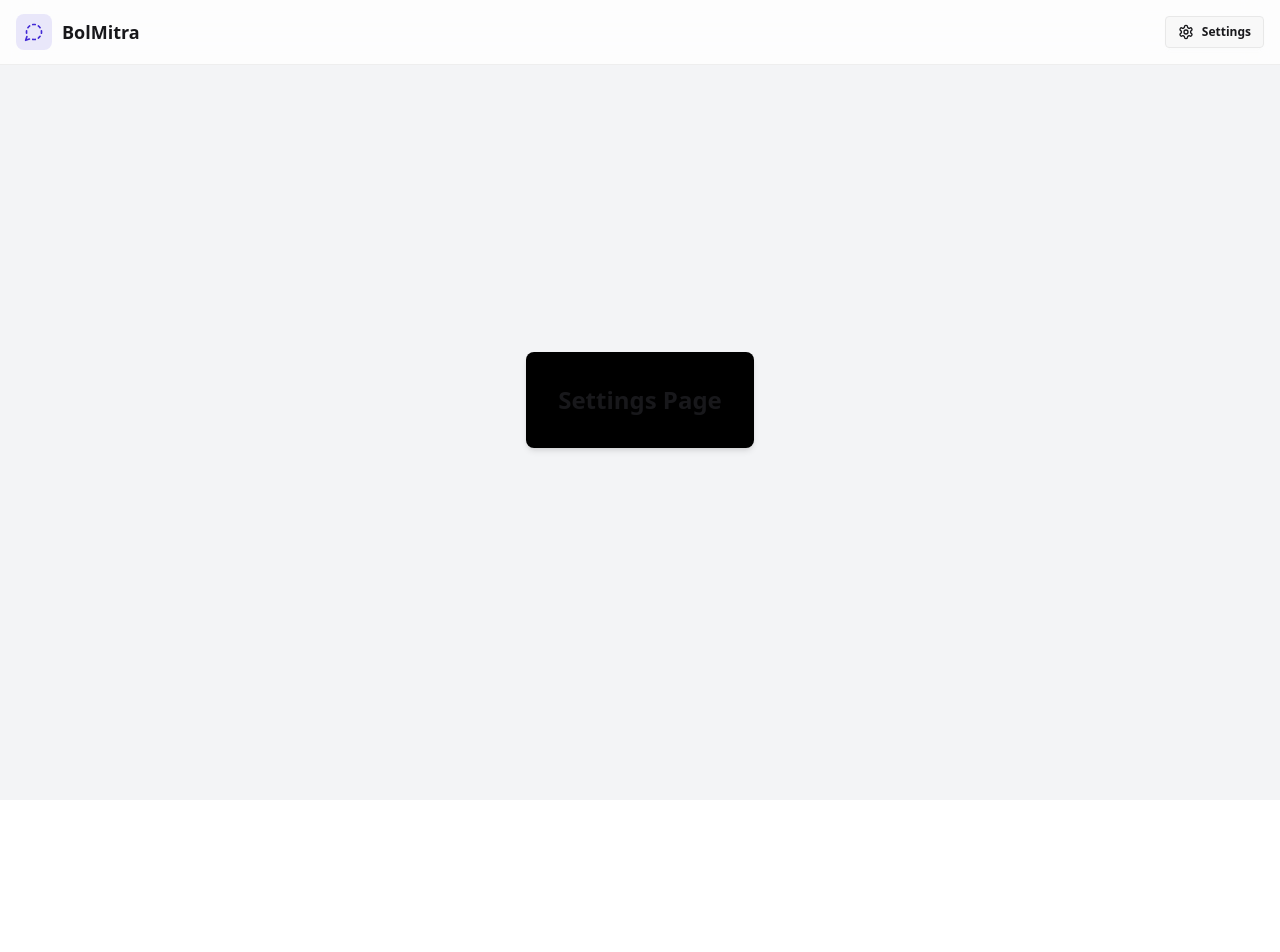
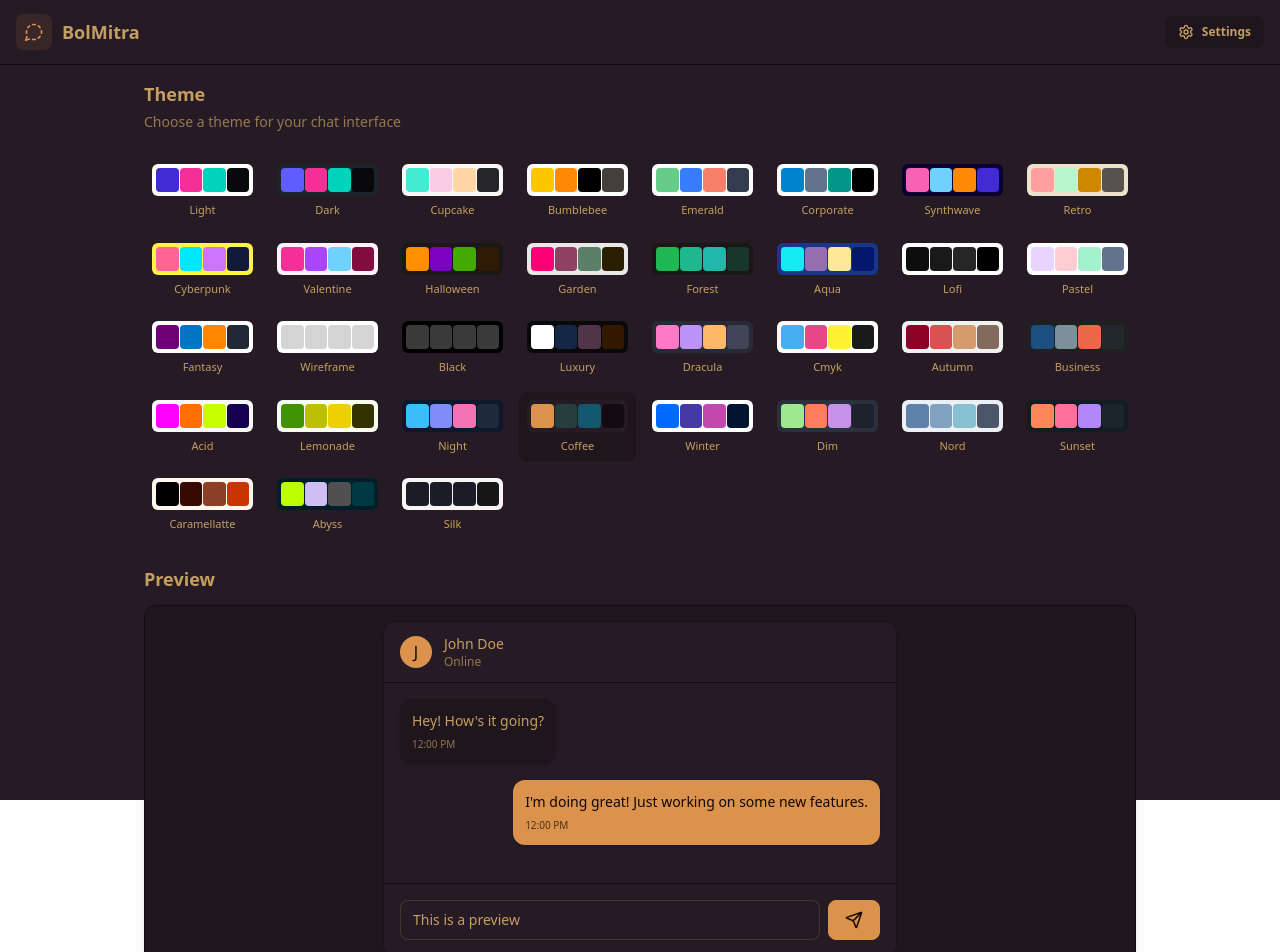
Before and after one commit to Niraj-Node/BolMitra, a React (Vite) app in the folder frontend/: page /settings in a window 1280 px wide. Shown: the top 952 px of the page. Before the commit the page ends 800 px from the top, so only its background shows below. Built offline with nearby package versions, Linux system fonts and the light colour scheme; no server answers.

Commit message:
feat: Themes & BugFix: Profile UI

```diff
--- a/frontend/src/App.jsx
+++ b/frontend/src/App.jsx
@@ -8,6 +8,7 @@
 
 import { Routes, Route, Navigate } from "react-router-dom";
 import { useAuthStore } from "./store/useAuthStore";
+import { useThemeStore } from "./store/useThemeStore";
 import { useEffect } from "react";
 
 import { Loader } from "lucide-react";
@@ -15,6 +16,7 @@
 
 const App = () => {
   const { authUser, checkAuth, isCheckingAuth } = useAuthStore();
+  const { theme } = useThemeStore();
 
   useEffect(() => {
     checkAuth();
@@ -30,7 +32,7 @@
     );
 
   return (
-    <div>
+    <div data-theme={theme}>
       <Navbar />
 
       <Routes>
--- /dev/null
+++ b/frontend/src/constants/index.js
@@ -0,0 +1,37 @@
+export const THEMES = [
+  "light",
+  "dark",
+  "cupcake",
+  "bumblebee",
+  "emerald",
+  "corporate",
+  "synthwave",
+  "retro",
+  "cyberpunk",
+  "valentine",
+  "halloween",
+  "garden",
+  "forest",
+  "aqua",
+  "lofi",
+  "pastel",
+  "fantasy",
+  "wireframe",
+  "black",
+  "luxury",
+  "dracula",
+  "cmyk",
+  "autumn",
+  "business",
+  "acid",
+  "lemonade",
+  "night",
+  "coffee",
+  "winter",
+  "dim",
+  "nord",
+  "sunset",
+  "caramellatte",
+  "abyss",
+  "silk",
+];
--- a/frontend/src/index.css
+++ b/frontend/src/index.css
@@ -1,2 +1,4 @@
 @import "tailwindcss";
-@plugin "daisyui";
+@plugin "daisyui" {
+  themes: all;
+}
--- a/frontend/src/pages/ProfilePage.jsx
+++ b/frontend/src/pages/ProfilePage.jsx
@@ -11,7 +11,6 @@
     if (!file) return;
 
     const reader = new FileReader();
-
     reader.readAsDataURL(file);
 
     reader.onload = async () => {
@@ -24,32 +23,28 @@
   return (
     <div className="h-screen pt-20">
       <div className="max-w-2xl mx-auto p-4 py-8">
-        <div className="bg-base-300 rounded-xl p-6 space-y-8">
+        <div className="bg-base-300 rounded-xl p-6 space-y-8 text-base-content">
+          {/* Heading */}
           <div className="text-center">
-            <h1 className="text-2xl font-semibold ">Profile</h1>
-            <p className="mt-2">Your profile information</p>
+            <h1 className="text-2xl font-semibold">Profile</h1>
+            <p className="mt-2 opacity-80">Your profile information</p>
           </div>
 
-          {/* avatar upload section */}
-
+          {/* Avatar Upload */}
           <div className="flex flex-col items-center gap-4">
             <div className="relative">
               <img
                 src={selectedImg || authUser.profilePic || "/avatar.png"}
                 alt="Profile"
-                className="size-32 rounded-full object-cover border-4 "
+                className="size-32 rounded-full object-cover border-4 border-base-100"
               />
               <label
                 htmlFor="avatar-upload"
-                className={`
-                  absolute bottom-0 right-0
-                  bg-base-content hover:scale-105
-                  p-2 rounded-full cursor-pointer
-                  transition-all duration-200
-                  ${isUpdatingProfile ? "animate-pulse pointer-events-none" : ""}
-                `}
+                className={`absolute bottom-0 right-0 bg-base-content hover:scale-105 p-2 rounded-full cursor-pointer transition-all duration-200 ${
+                  isUpdatingProfile ? "animate-pulse pointer-events-none" : ""
+                }`}
               >
-                <Camera className="w-5 h-5 text-base-200" />
+                <Camera className="w-5 h-5 text-base-100" />
                 <input
                   type="file"
                   id="avatar-upload"
@@ -60,39 +55,47 @@
                 />
               </label>
             </div>
-            <p className="text-sm text-zinc-400">
-              {isUpdatingProfile ? "Uploading..." : "Click the camera icon to update your photo"}
+            <p className="text-sm text-base-content opacity-60">
+              {isUpdatingProfile
+                ? "Uploading..."
+                : "Click the camera icon to update your photo"}
             </p>
           </div>
 
+          {/* User Info */}
           <div className="space-y-6">
             <div className="space-y-1.5">
-              <div className="text-sm text-zinc-400 flex items-center gap-2">
+              <div className="text-sm text-base-content opacity-70 flex items-center gap-2">
                 <User className="w-4 h-4" />
                 Full Name
               </div>
-              <p className="px-4 py-2.5 bg-base-200 rounded-lg border">{authUser?.fullName}</p>
+              <p className="px-4 py-2.5 bg-base-200 rounded-lg border border-base-300">
+                {authUser?.fullName}
+              </p>
             </div>
 
             <div className="space-y-1.5">
-              <div className="text-sm text-zinc-400 flex items-center gap-2">
+              <div className="text-sm text-base-content opacity-70 flex items-center gap-2">
                 <Mail className="w-4 h-4" />
                 Email Address
               </div>
-              <p className="px-4 py-2.5 bg-base-200 rounded-lg border">{authUser?.email}</p>
+              <p className="px-4 py-2.5 bg-base-200 rounded-lg border border-base-300">
+                {authUser?.email}
+              </p>
             </div>
           </div>
 
-          <div className="mt-6 bg-base-300 rounded-xl p-6">
-            <h2 className="text-lg font-medium  mb-4">Account Information</h2>
+          {/* Account Info */}
+          <div className="mt-6 bg-base-200 rounded-xl p-6">
+            <h2 className="text-lg font-medium mb-4">Account Information</h2>
             <div className="space-y-3 text-sm">
-              <div className="flex items-center justify-between py-2 border-b border-zinc-700">
+              <div className="flex items-center justify-between py-2 border-b border-base-300">
                 <span>Member Since</span>
                 <span>{authUser.createdAt?.split("T")[0]}</span>
               </div>
               <div className="flex items-center justify-between py-2">
                 <span>Account Status</span>
-                <span className="text-green-500">Active</span>
+                <span className="text-success font-medium">Active</span>
               </div>
             </div>
           </div>
--- a/frontend/src/pages/SettingsPage.jsx
+++ b/frontend/src/pages/SettingsPage.jsx
@@ -1,8 +1,114 @@
+import { THEMES } from "../constants";
+import { useThemeStore } from "../store/useThemeStore";
+import { Send } from "lucide-react";
+
+const PREVIEW_MESSAGES = [
+  { id: 1, content: "Hey! How's it going?", isSent: false },
+  { id: 2, content: "I'm doing great! Just working on some new features.", isSent: true },
+];
+
 const SettingsPage = () => {
+  const { theme, setTheme } = useThemeStore();
+
   return (
-    <div className="flex items-center justify-center min-h-screen bg-gray-100">
-      <div className="bg-black shadow-md rounded-lg p-8">
-        <h1 className="text-2xl font-bold text-center">Settings Page</h1>
+    <div className="h-screen container mx-auto px-4 pt-20 max-w-5xl">
+      <div className="space-y-6">
+        <div className="flex flex-col gap-1">
+          <h2 className="text-lg font-semibold">Theme</h2>
+          <p className="text-sm text-base-content/70">Choose a theme for your chat interface</p>
+        </div>
+
+        <div className="grid grid-cols-4 sm:grid-cols-6 md:grid-cols-8 gap-2">
+          {THEMES.map((t) => (
+            <button
+              key={t}
+              className={`
+                group flex flex-col items-center gap-1.5 p-2 rounded-lg transition-colors
+                ${theme === t ? "bg-base-200" : "hover:bg-base-200/50"}
+              `}
+              onClick={() => setTheme(t)}
+            >
+              <div className="relative h-8 w-full rounded-md overflow-hidden" data-theme={t}>
+                <div className="absolute inset-0 grid grid-cols-4 gap-px p-1">
+                  <div className="rounded bg-primary"></div>
+                  <div className="rounded bg-secondary"></div>
+                  <div className="rounded bg-accent"></div>
+                  <div className="rounded bg-neutral"></div>
+                </div>
+              </div>
+              <span className="text-[11px] font-medium truncate w-full text-center">
+                {t.charAt(0).toUpperCase() + t.slice(1)}
+              </span>
+            </button>
+          ))}
+        </div>
+
+        {/* Preview Section */}
+        <h3 className="text-lg font-semibold mb-3">Preview</h3>
+        <div className="rounded-xl border border-base-300 overflow-hidden bg-base-100 shadow-lg">
+          <div className="p-4 bg-base-200">
+            <div className="max-w-lg mx-auto">
+              {/* Mock Chat UI */}
+              <div className="bg-base-100 rounded-xl shadow-sm overflow-hidden">
+                {/* Chat Header */}
+                <div className="px-4 py-3 border-b border-base-300 bg-base-100">
+                  <div className="flex items-center gap-3">
+                    <div className="w-8 h-8 rounded-full bg-primary flex items-center justify-center text-primary-content font-medium">
+                      J
+                    </div>
+                    <div>
+                      <h3 className="font-medium text-sm">John Doe</h3>
+                      <p className="text-xs text-base-content/70">Online</p>
+                    </div>
+                  </div>
+                </div>
+
+                {/* Chat Messages */}
+                <div className="p-4 space-y-4 min-h-[200px] max-h-[200px] overflow-y-auto bg-base-100">
+                  {PREVIEW_MESSAGES.map((message) => (
+                    <div
+                      key={message.id}
+                      className={`flex ${message.isSent ? "justify-end" : "justify-start"}`}
+                    >
+                      <div
+                        className={`
+                          max-w-[80%] rounded-xl p-3 shadow-sm
+                          ${message.isSent ? "bg-primary text-primary-content" : "bg-base-200"}
+                        `}
+                      >
+                        <p className="text-sm">{message.content}</p>
+                        <p
+                          className={`
+                            text-[10px] mt-1.5
+                            ${message.isSent ? "text-primary-content/70" : "text-base-content/70"}
+                          `}
+                        >
+                          12:00 PM
+                        </p>
+                      </div>
+                    </div>
+                  ))}
+                </div>
+
+                {/* Chat Input */}
+                <div className="p-4 border-t border-base-300 bg-base-100">
+                  <div className="flex gap-2">
+                    <input
+                      type="text"
+                      className="input input-bordered flex-1 text-sm h-10"
+                      placeholder="Type a message..."
+                      value="This is a preview"
+                      readOnly
+                    />
+                    <button className="btn btn-primary h-10 min-h-0">
+                      <Send size={18} />
+                    </button>
+                  </div>
+                </div>
+              </div>
+            </div>
+          </div>
+        </div>
       </div>
     </div>
   );
--- /dev/null
+++ b/frontend/src/store/useThemeStore.js
@@ -0,0 +1,9 @@
+import { create } from "zustand";
+
+export const useThemeStore = create((set) => ({
+  theme: localStorage.getItem("chat-theme") || "coffee",
+  setTheme: (theme) => {
+    localStorage.setItem("chat-theme", theme);
+    set({ theme });
+  },
+}));
```
